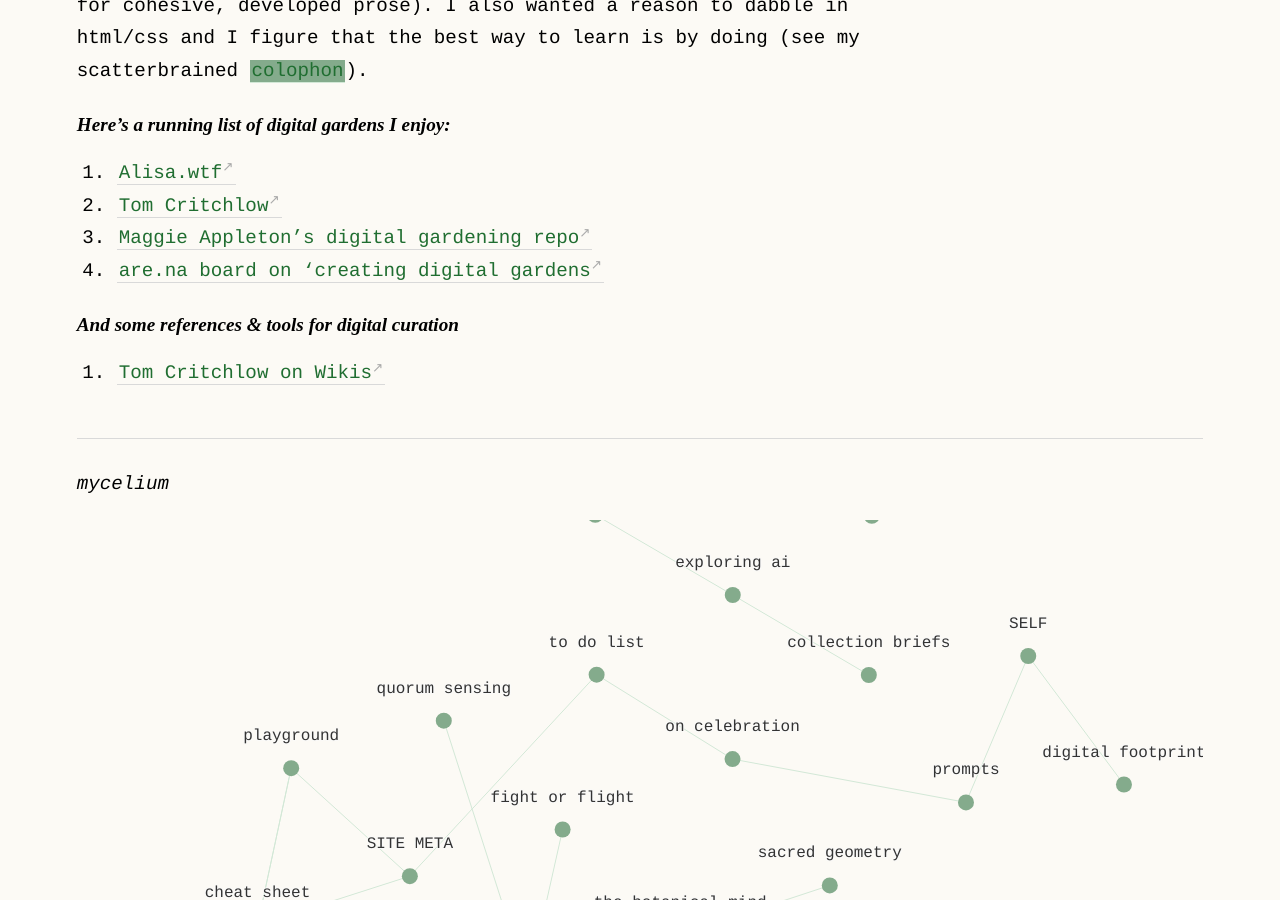
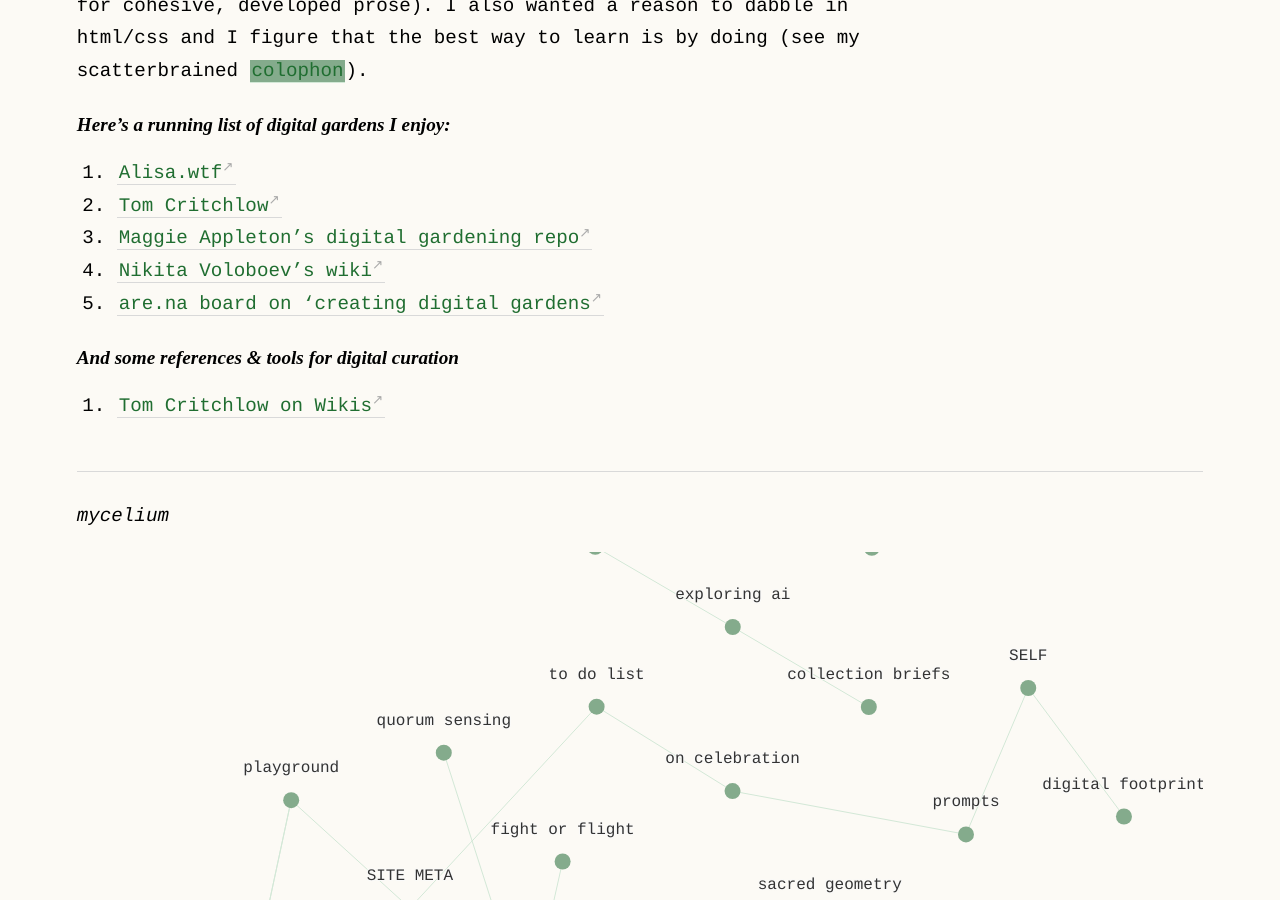
Before and after one commit to geminiworms/talyssagarden.github.io, a Jekyll site: the page built from _notes/what-is-digital-gardening.md, in a window 1280 px wide and 900 px high, scrolled down 609 px. Built offline with Jekyll 4.4.1, drawn with Linux system fonts in a browser that asks for light colours.

Commit message:
Update what-is-digital-gardening.md

```diff
--- a/_notes/what-is-digital-gardening.md
+++ b/_notes/what-is-digital-gardening.md
@@ -16,7 +16,8 @@ I'm also just a feind for long form content and I've been dissatisfied with curr
 1. [Alisa.wtf](https://alisa.wtf)
 2. [Tom Critchlow](https://tomcritchlow.com/wiki/)
 3. [Maggie Appleton's digital gardening repo](https://github.com/MaggieAppleton/digital-gardeners)
-4. [are.na board on 'creating digital gardens](https://www.are.na/annika-hansteen-izora/creating-digital-gardens)
+4. [Nikita Voloboev's wiki](https://wiki.nikiv.dev/)
+5. [are.na board on 'creating digital gardens](https://www.are.na/annika-hansteen-izora/creating-digital-gardens)
 
 #### And some references & tools for digital curation
 1. [Tom Critchlow on Wikis](https://tomcritchlow.com/wiki/wikis/)
```
